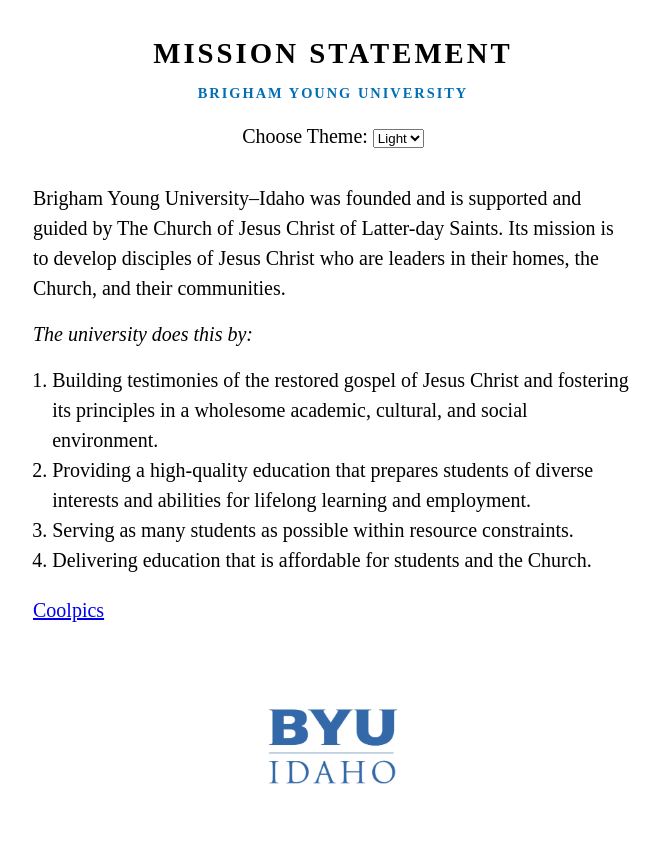
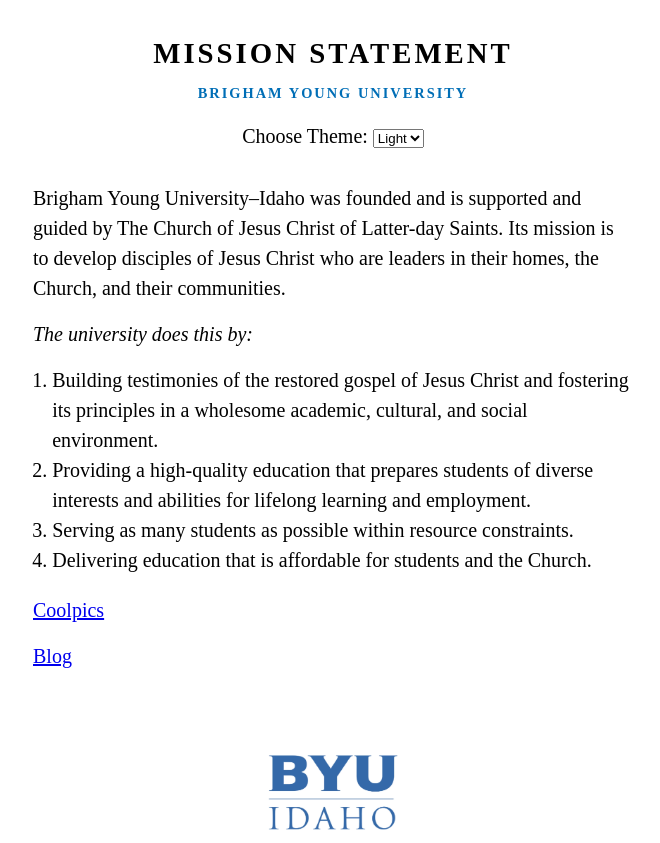
Before and after one commit to Johnathaniel16/wdd131, a plain HTML site: page mission/index.html in a window 1280 px wide. Shown: the whole page, without its empty margins (307-967 px from the left). Before the commit the page ends 800 px from the top, so only its background shows below. Drawn offline with Linux system fonts and the light colour scheme.

Commit message:
fixed index.html

```diff
--- a/mission/index.html
+++ b/mission/index.html
@@ -49,6 +49,7 @@
 
 
       <p><a href="../coolpics/">Coolpics</a></p>
+        <a href="../blog/">Blog</a>
     </main>
 
     <footer>
```
